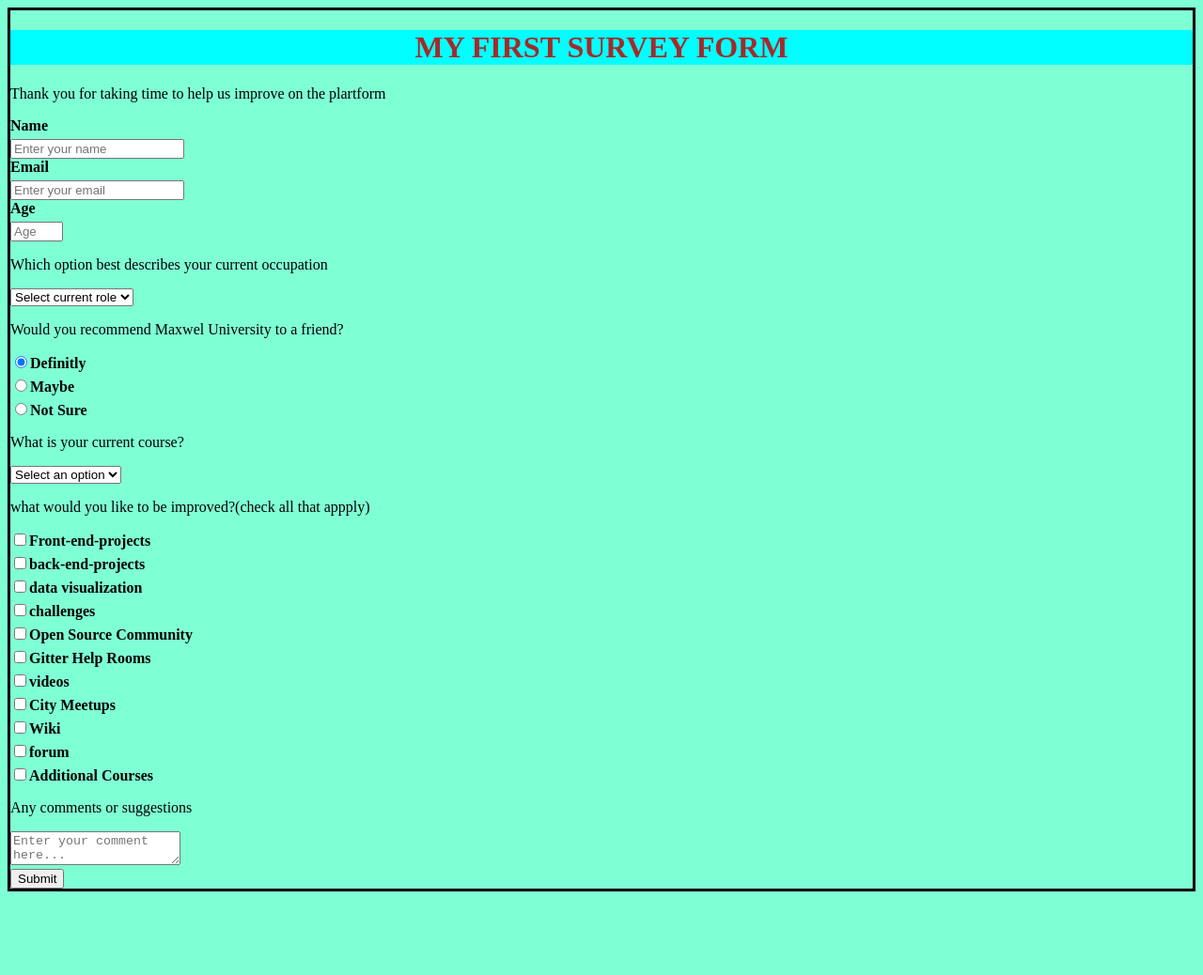
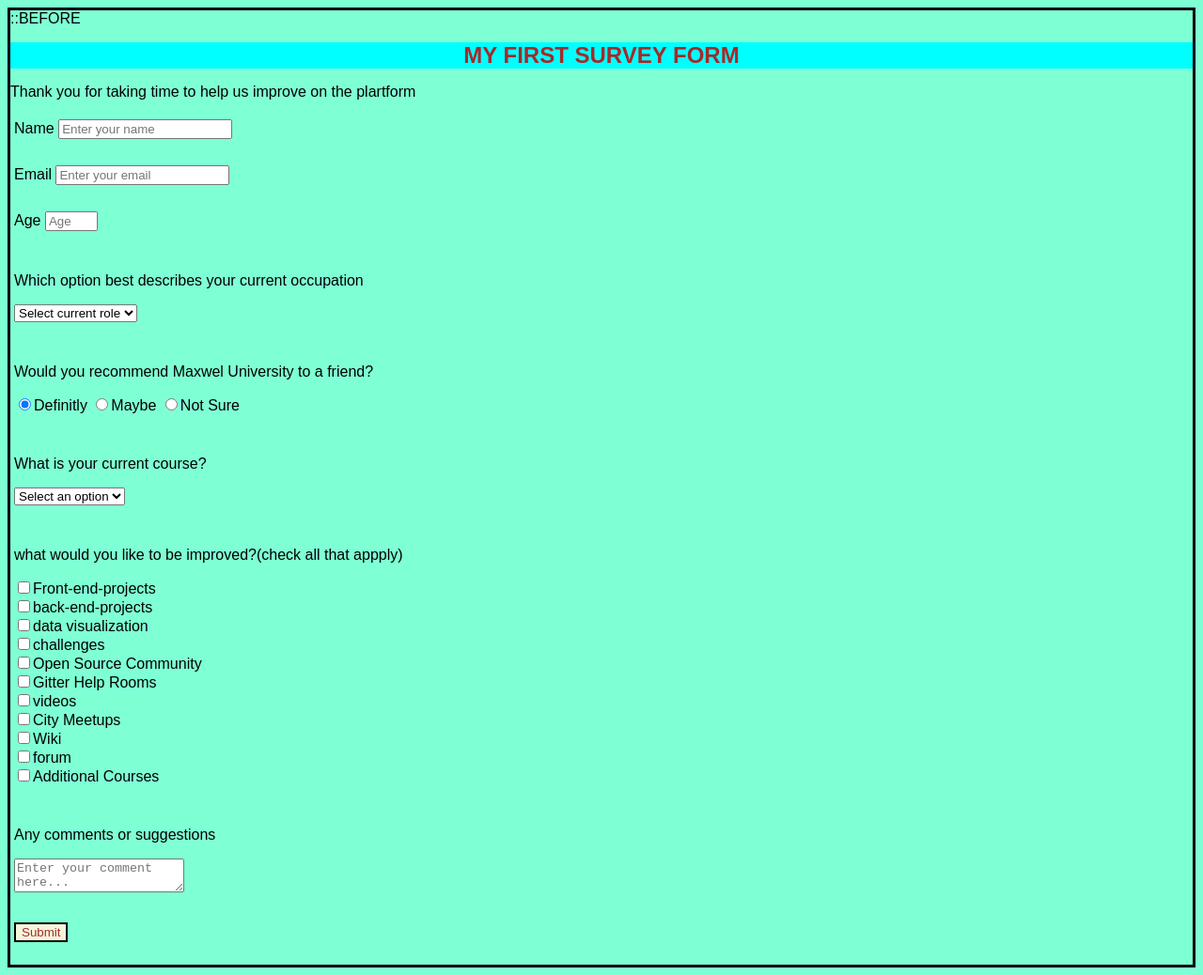
Before and after one commit to kiama-maxwel/Build-a-survey-form, a plain HTML site: page index.html in a window 1280 px wide. Shown: the whole page at 94% size. Before the commit the page ends 957 px from the top, so only its background shows below. Drawn offline with Linux system fonts and the light colour scheme.

Commit message:
my new changes today

```diff
--- a/index.html
+++ b/index.html
@@ -4,13 +4,12 @@
     <meta charset="UTF-8">
     <meta name="viewport" content="width=device-width, initial-scale=1.0">
     <link rel="stylesheet" href="style.css">
-    <style>
 
-    </style>
 </head>
 <body>
+      ::BEFORE
       <div class="container"></div>
-        <header class="header"></header>
+        <header class="header">
         <h1 id="title" class="text-center" >MY FIRST SURVEY FORM</h1>
         <p id="description" class="description text-center">Thank you for taking time to help us improve on the plartform</p>
       </header>
@@ -77,47 +76,47 @@
 
                   <label>
                      <input name="prefer" value="front-end-projects" type="checkbox" class="input-checkbox"/>Front-end-projects
-                  </label>
+                  </label> <br>
 
                   <label>
                         <input type="checkbox" name="prefer" value="back-end-projects" class="input-checkbox"/>back-end-projects
-                         </label>
+                         </label> <br>
 
                   <label>
                         <input type="checkbox" name="prefer" value="data-visualization" class="input-checkbox"/>data visualization
-                        </label>
+                        </label> <br>
 
                    <label>
                               <input type="checkbox" name=" challenges" value="challenges" class="input-checkbox"/>challenges
-                        </label>
+                        </label> <br>
 
                   <label>
                         <input type="checkbox" name="prefer" value="open-source-community" class="input-checkbox"/>Open Source Community
-                         </label>
+                         </label> <br>
 
                         <label>
                                <input type="checkbox" name="prefer" value="gitter-hekp-rooms" class="input-checkbox"/>Gitter Help Rooms
-                        </label>
+                        </label> <br>
 
                         <label>
                               <input type="checkbox" name="prefer"  class="input-checkbox" value="videos"/>videos
-                        </label>
+                        </label> <br>
 
                         <label>
                               <input type="checkbox" name="prefer" value="city-meetups" class="input-checkbox"/>City Meetups
-                         </label>
+                         </label> <br>
 
                         <label>
                                <input type="checkbox" name="prefer" value="wiki" class="input-checkbox"/>Wiki
-                         </label>
+                         </label> <br>
 
                          <label>
                               <input type="checkbox" name="prefer" class="input-checkbox" value="forum"/>forum
-                        </label>
+                        </label> <br>
 
                         <label>
                               <input type="checkbox" name="prefer" value="Additional-courses" class="input-checkbox"/>Additional Courses
-                        </label>
+                        </label> <br>
 
       </div>
 
--- a/style.css
+++ b/style.css
@@ -2,20 +2,17 @@ h1 {
     color: brown;
     background-color: aqua;
     text-align: center;
+    font-size: 150%;
 
 }
-/* Style labels */
-label {
-    display: block;
-    margin-bottom: 5px;
-    font-weight: bold;
-  }
 
-  form {
-    border: 3cm;
-  }
+
+
+
   body  {border-style: solid;
          background-color: aquamarine;
+         font-family: 'Poppins', sans-serif;
+         font-size: 1rem;
 
   };
  p { margin: auto;
@@ -24,4 +21,24 @@ label {
   input {
     color: blue;
     box-sizing: border-box;
+
   }
+  button {
+    display: inline-block;
+    border: 2px solid black;
+    color: brown;
+    background-color: beige;
+  }
+
+
+  .form-group {
+    margin: 0 auto 1.25rem auto;
+    padding: 0.25rem;
+}
+
+header {
+  display: block;
+}
+iv {
+  display: block;
+}
```
